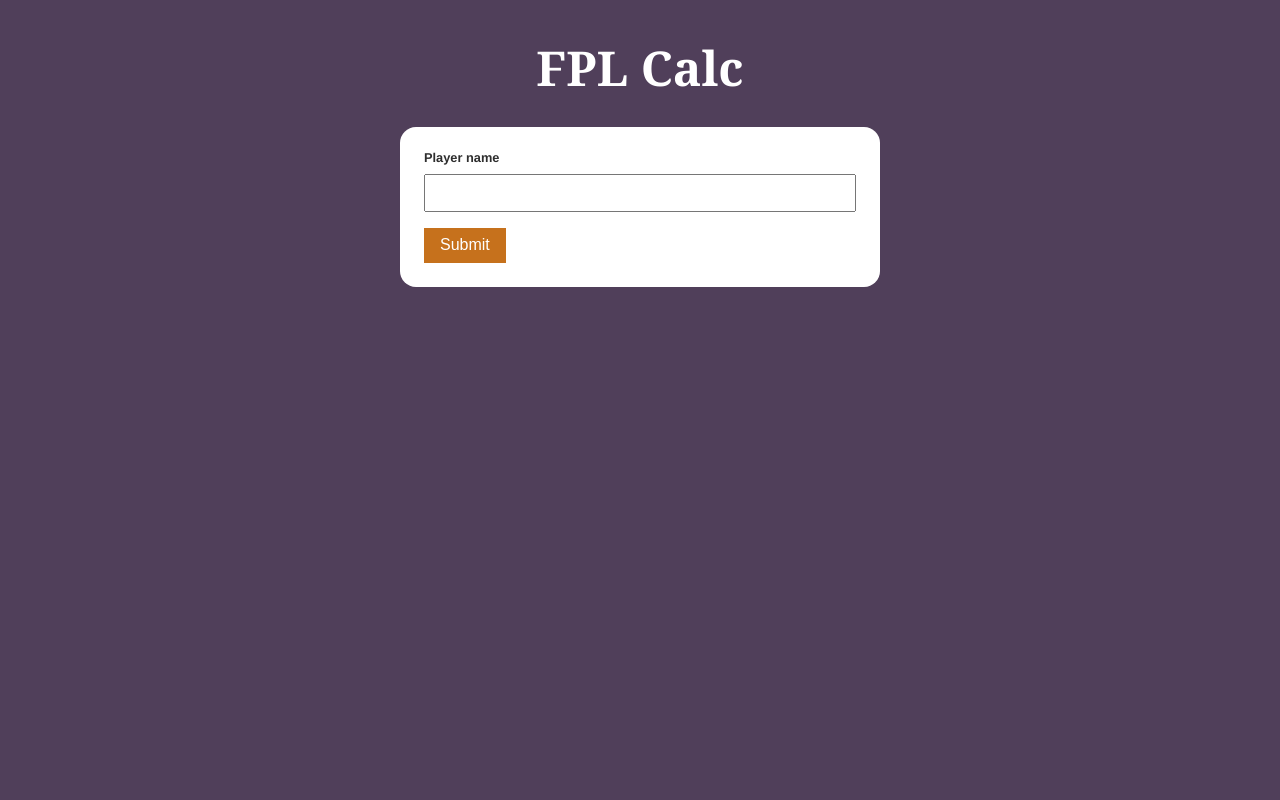
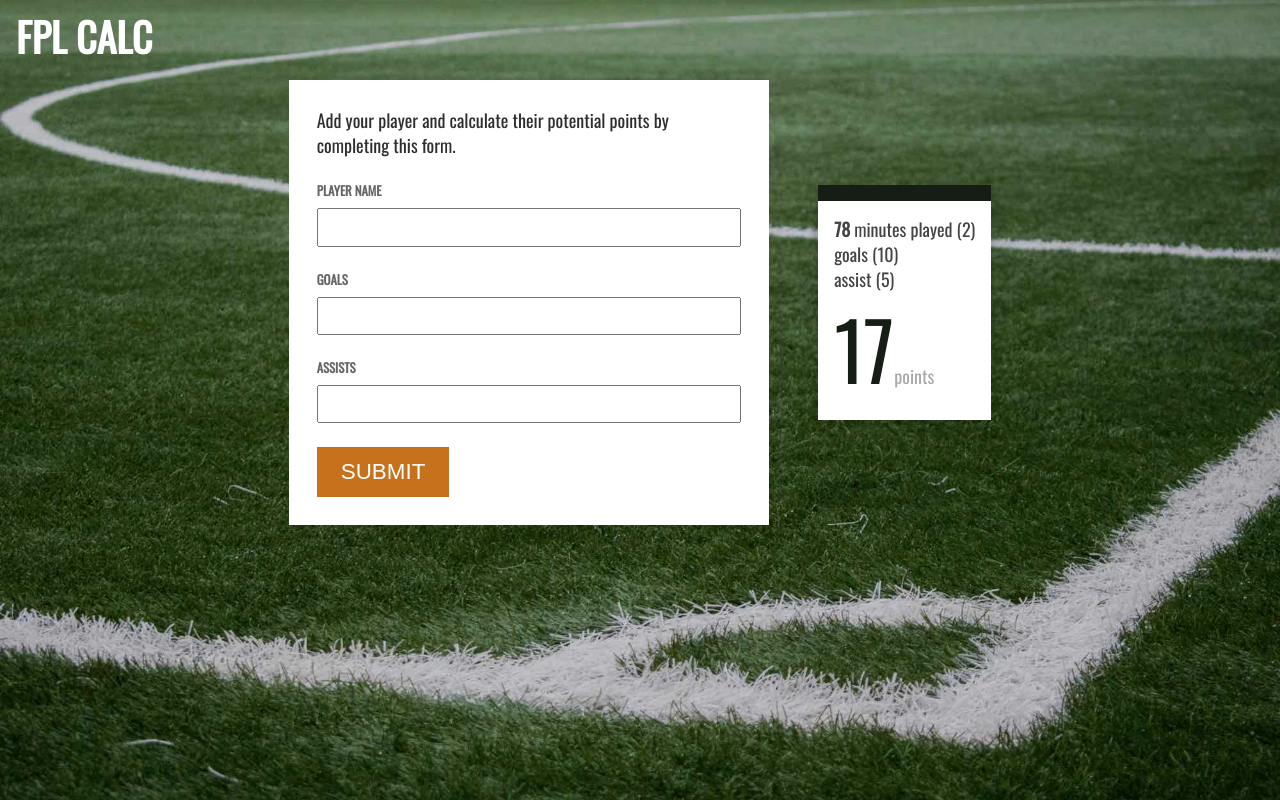
Before and after one commit to carlwood/fplcalc, a React app: page / in a window 1280 px wide. Built offline with nearby package versions, Linux system fonts and the light colour scheme.

Commit message:
Bind player name, goals and assists to results card

```diff
--- a/src/components/Main.js
+++ b/src/components/Main.js
@@ -9,8 +9,8 @@ class AppComponent extends React.Component {
         return (
             <div className="index">
                 <div className="container">
-                    <h1 className="mast-heading">FPL Calc</h1>
-                    <div className="card-container">
+                    <h1 className="site-logo">FPL Calc</h1>
+                    <div>
                         <Player />
                     </div>
                 </div>
--- a/src/components/player.js
+++ b/src/components/player.js
@@ -3,42 +3,89 @@ import React from 'react';
 class Player extends React.Component {
     render() {
         return (
-            <div className="card">
-                <PlayerForm />
+            <PlayerForm />
+        );
+    }
+}
+
+class PlayerIntro extends React.Component {
+    render() {
+        return (
+            <p>Add your player and calculate their potential points by completing this form.</p>
+        )
+    }
+}
+
+class PlayerForm extends React.Component {
+
+    constructor(props) {
+        super(props);
+        this.state = {
+            name: null,
+            goals: null,
+            assists: null
+        };
+        this.handleNameChange = this.handleNameChange.bind(this);
+        this.handleGoalsChange = this.handleGoalsChange.bind(this);
+        this.handleAssistsChange = this.handleAssistsChange.bind(this);
+    }
+
+    handleNameChange(event) {
+        this.setState({name: event.target.value});
+        console.log(this.state.name);
+    }
+
+    handleGoalsChange(event) {
+        this.setState({goals: event.target.value});
+        console.log(this.state);
+    }
+
+    handleAssistsChange(event) {
+        this.setState({assists: event.target.value});
+        console.log(this.state.assists);
+    }
+
+    render() {
+        return (
+            <div className="flex-container">
+                <div className="card">
+                    <PlayerIntro />
+                    <form onSubmit={this.handleSubmit}>
+                        <div className="form-group">
+                            <label className="form-label">Player name</label>
+                            <input className="form-input" type="text" onChange={this.handleNameChange} />
+                        </div>
+                        <div className="form-group">
+                            <label className="form-label">Goals</label>
+                            <input className="form-input" type="text" onChange={this.handleGoalsChange} />
+                        </div>
+                        <div className="form-group">
+                            <label className="form-label">Assists</label>
+                            <input className="form-input" type="text" onChange={this.handleAssistsChange} />
+                        </div>
+                        <input className="btn" type="submit" value="Submit" />
+                    </form>
+                </div>
+                <div className="player-result">
+                    <PlayerResult name={this.state.name} goals={this.state.goals} assists={this.state.assists}/>
+                </div>
             </div>
         );
     }
 }
 
-class PlayerForm extends React.Component {
-
-    // https://facebook.github.io/react/docs/forms.html
-
-    constructor(props) {
-        super(props);
-        this.state = {value: ''};
-
-        this.handleChange = this.handleChange.bind(this);
-        this.handleSubmit = this.handleSubmit.bind(this);
-    }
-
-    handleChange(event) {
-        this.setState({value: event.target.value});
-    }
-
-    handleSubmit(event) {
-        alert('player name is ' + this.state.value);
-        event.preventDefault();
-    }
-
+class PlayerResult extends React.Component {
     render() {
         return (
-            <form onSubmit={this.handleSubmit}>
-                <label className="form-label">Player name</label>
-                <input className="form-input" type="text" value={this.state.value} onChange={this.handleChange} />
-                <input className="btn" type="submit" value="Submit" />
-            </form>
-        );
+            <div>
+                <div className="player-name">{this.props.name}</div>
+                <div><b>78</b> minutes played (2)</div>
+                <div><b>{this.props.goals}</b> goals (10)</div>
+                <div><b>{this.props.assists}</b> assist (5)</div>
+                <span className="player-points">17</span>
+                <span className="player-points-label">points</span>
+            </div>
+        )
     }
 }
 
--- a/src/styles/app.scss
+++ b/src/styles/app.scss
@@ -1,76 +1,143 @@
 /* Base Application Styles */
 
-$brand1: #503f5a;
+@import url('https://fonts.googleapis.com/css?family=Oswald');
+
+$brand1: #a5467b;
 $brand2: #c6711c;
 
 * {
     box-sizing: border-box;
 }
 
+h1, h2, h3, h4, p {
+    margin-top: 0;
+}
+
+html, body {
+    height: 100%;
+}
+
 body {
-    background: $brand1;
-    color: #e5e5e5;
+    background: url('../images/pitch.jpg');
+    background-size: cover;
+    color: #444;
     font-size: 18px;
-    font-family: 'Georgia', serif;
+    font-family: 'Oswald', sans-serif;
+    line-height: 1.4;
     margin: 0;
+    position: relative;
+    &:after {
+        content: '';
+        background-color: rgba(0,0,0,0.2);
+        width: 100%;
+        height: 100%;
+        left: 0;
+        top: 0;
+        position: absolute;
+    }
 }
 
 .index {
-    margin: 40px auto;
+    padding: 80px 0;
+    position: relative;
+    z-index: 10;
 }
 
 .container {
     margin: 0 auto;
     padding: 0 1.5rem;
+    max-width: 50rem;
 }
 
-.card-container {
+.flex-container {
     display: flex;
-    justify-content: center;
+    justify-content: space-around;
     align-items: center;
 }
 
-.mast-heading {
+.site-logo {
     color: #fff;
-    font-size: 3rem;
+    font-size: 2.5rem;
+    line-height: 1;
+    position: absolute;
     text-align: center;
+    top: 1rem;
+    left: 1rem;
+    text-transform: uppercase;
 }
 
 .card {
     background: #fff;
-    border-radius: 1rem;
     color: #2e2e2e;
     flex: 1;
-    padding: 1.5rem;
+    padding: 1.75rem;
     max-width: 30rem;
 }
 
 .btn {
     border: none;
     display: inline-block;
-    font-size: 1rem;
+    font-size: 1.4rem;
     background: $brand2;
     color: #fff;
-    padding: 0.5rem 1rem;
+    padding: 0.75rem 1.5rem;
+    text-transform: uppercase;
 }
 
 // Form
 
 form {
-    font-family: Helvetica, Arial, sans-serif;
+
+}
+
+.form-group {
+    margin: 1.5rem 0;
 }
 
 .form-label {
+    color: #666;
     display: block;
     font-size: 0.8rem;
     font-weight: bold;
     margin-bottom: 0.5rem;
+    text-transform: uppercase;
 }
 
 .form-input {
     display: block;
     font-size: 1rem;
-    margin-bottom: 1rem;
     padding: 0.5rem;
     width: 100%;
 }
+
+// Player result
+
+.player-result {
+    background: #fff;
+    box-shadow: 0px 1px 17px 1px rgba(0,0,0,0.2);
+    padding: 1rem;
+    top: 1rem;
+    right: 1rem;
+    max-width: 33%;
+}
+
+.player-name {
+    background: #151d15;
+    color: #fff;
+    padding: 0.5rem;
+    text-transform: uppercase;
+    margin: -1rem -1rem 1rem -1rem;
+    overflow: hidden;
+    text-overflow: ellipsis;
+}
+
+.player-points {
+    color: #151d15;
+    font-size: 5rem;
+    text-align: center;
+}
+
+.player-points-label {
+    color: #aaa;
+    text-align: center;
+}
```
Also changed, not shown: src/images/pitch.jpg (added).
